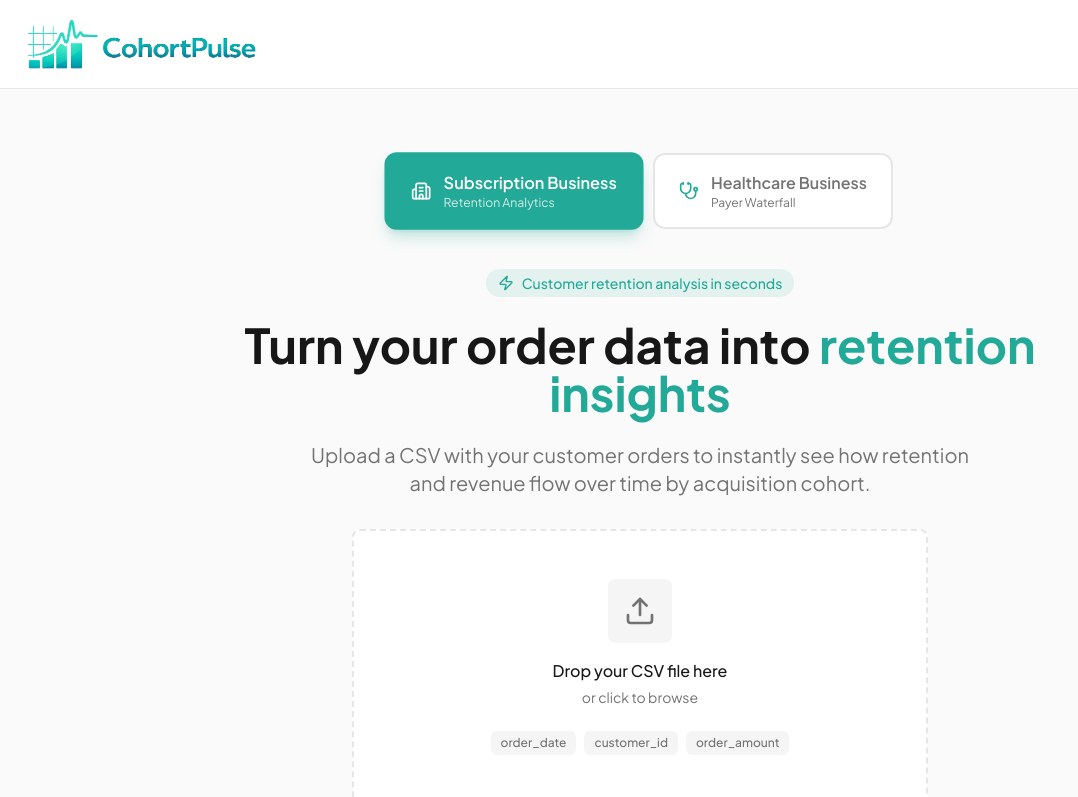
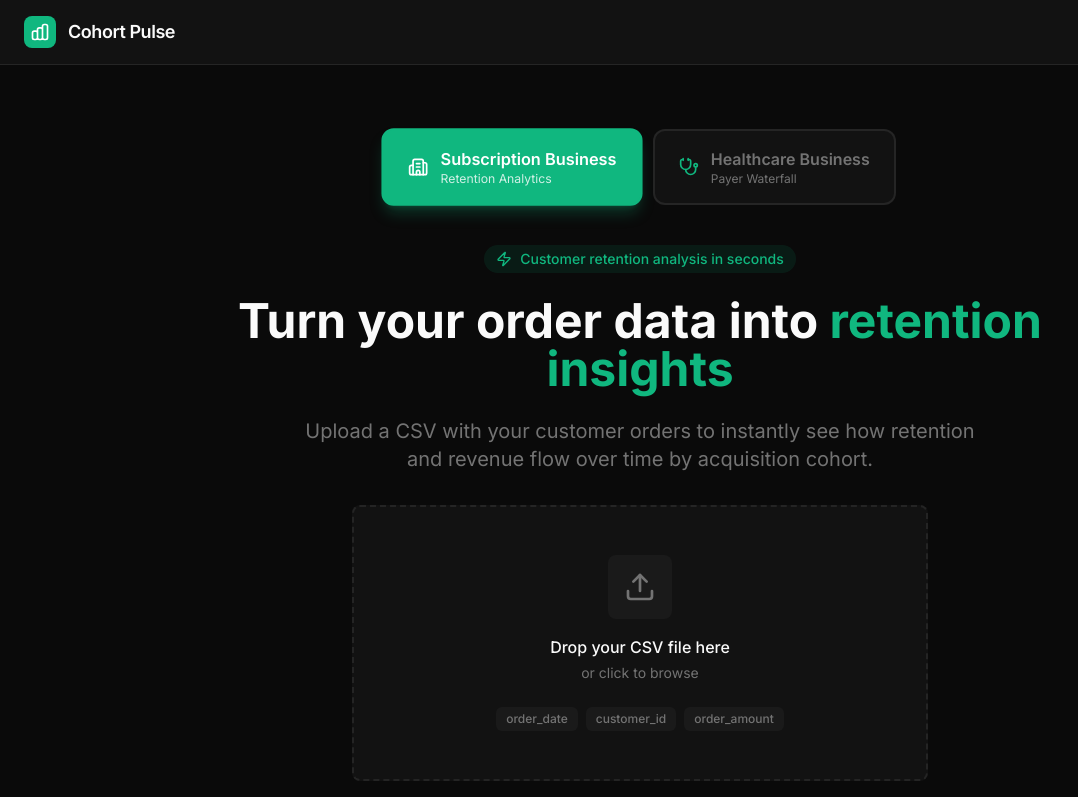
Before and after one commit to fropez87/cohort-pulse, a React (Vite) app in the folder frontend/: page / in a window 1280 px wide. Shown: the top 797 px of the page, without its empty margins (0-1078 px from the left). Built offline with nearby package versions, Linux system fonts and the light colour scheme.

Commit message:
Dark theme redesign - Linear/Vercel inspired UI with emerald accent

```diff
--- a/frontend/src/components/FileUpload.tsx
+++ b/frontend/src/components/FileUpload.tsx
@@ -30,7 +30,7 @@ export function FileUpload({ onFileSelect, isLoading, columnChips = [] }: FileUp
       {...getRootProps()}
       className={cn(
         "relative cursor-pointer rounded-lg border-2 border-dashed transition-all duration-150",
-        "p-12 text-center bg-white",
+        "p-12 text-center bg-card",
         isDragActive
           ? "border-primary bg-primary/5"
           : "border-border hover:border-muted-foreground/50",
--- a/frontend/src/components/Header.tsx
+++ b/frontend/src/components/Header.tsx
@@ -12,14 +12,16 @@ export function Header({ onLogoClick }: HeaderProps) {
   }
 
   return (
-    <header className="border-b border-border bg-white sticky top-0 z-50">
-      <div className="max-w-7xl mx-auto px-6 py-4">
-        <img
-          src="/logocp.png"
-          alt="Cohort Pulse"
-          className="h-14 w-auto cursor-pointer"
-          onClick={handleClick}
-        />
+    <header className="border-b border-border bg-card sticky top-0 z-50">
+      <div className="max-w-7xl mx-auto px-6 py-4 flex items-center justify-between">
+        <div className="flex items-center gap-3 cursor-pointer" onClick={handleClick}>
+          <div className="w-8 h-8 rounded-lg bg-primary flex items-center justify-center">
+            <svg className="w-5 h-5 text-white" fill="none" stroke="currentColor" viewBox="0 0 24 24">
+              <path strokeLinecap="round" strokeLinejoin="round" strokeWidth={2} d="M9 19v-6a2 2 0 00-2-2H5a2 2 0 00-2 2v6a2 2 0 002 2h2a2 2 0 002-2zm0 0V9a2 2 0 012-2h2a2 2 0 012 2v10m-6 0a2 2 0 002 2h2a2 2 0 002-2m0 0V5a2 2 0 012-2h2a2 2 0 012 2v14a2 2 0 01-2 2h-2a2 2 0 01-2-2z"/>
+            </svg>
+          </div>
+          <span className="font-semibold text-lg tracking-tight text-foreground">Cohort Pulse</span>
+        </div>
       </div>
     </header>
   )
--- a/frontend/src/components/LandingPage.tsx
+++ b/frontend/src/components/LandingPage.tsx
@@ -148,7 +148,7 @@ export function LandingPage({ onFileSelect, isLoading, error }: LandingPageProps
                 "flex items-center gap-3 px-6 py-4 rounded-xl text-base font-semibold transition-all duration-200 border-2",
                 analysisType === 'retention'
                   ? "bg-primary text-primary-foreground border-primary shadow-lg shadow-primary/25 scale-[1.02]"
-                  : "bg-white text-muted-foreground border-border hover:border-primary/50 hover:text-foreground hover:shadow-md"
+                  : "bg-card text-muted-foreground border-border hover:border-primary/50 hover:text-foreground hover:shadow-md"
               )}
             >
               <Building2 className={cn("h-5 w-5", analysisType === 'retention' ? "text-primary-foreground" : "text-primary")} />
@@ -165,7 +165,7 @@ export function LandingPage({ onFileSelect, isLoading, error }: LandingPageProps
                 "flex items-center gap-3 px-6 py-4 rounded-xl text-base font-semibold transition-all duration-200 border-2",
                 analysisType === 'waterfall'
                   ? "bg-primary text-primary-foreground border-primary shadow-lg shadow-primary/25 scale-[1.02]"
-                  : "bg-white text-muted-foreground border-border hover:border-primary/50 hover:text-foreground hover:shadow-md"
+                  : "bg-card text-muted-foreground border-border hover:border-primary/50 hover:text-foreground hover:shadow-md"
               )}
             >
               <Stethoscope className={cn("h-5 w-5", analysisType === 'waterfall' ? "text-primary-foreground" : "text-primary")} />
@@ -322,7 +322,7 @@ export function LandingPage({ onFileSelect, isLoading, error }: LandingPageProps
                         className={cn(
                           "py-2 px-3 font-semibold text-foreground",
                           index === 0 ? "text-left" : "text-right",
-                          analysisType === 'waterfall' && index === 1 && "bg-blue-50"
+                          analysisType === 'waterfall' && index === 1 && "bg-primary/10"
                         )}
                       >
                         {header}
@@ -333,7 +333,7 @@ export function LandingPage({ onFileSelect, isLoading, error }: LandingPageProps
                 <tbody>
                   {analysisType === 'retention' ? (
                     config.sampleOutput.rows.map((row: any, index: number) => (
-                      <tr key={index} className={index % 2 === 0 ? 'bg-white' : 'bg-gray-50/50'}>
+                      <tr key={index} className={index % 2 === 0 ? 'bg-card' : 'bg-muted/50'}>
                         <td className="py-2 px-3 font-medium">{row.cohort}</td>
                         <td className="py-2 px-3 text-right">{row.size}</td>
                         <td className="py-2 px-3 text-right">{row.m0}</td>
@@ -345,9 +345,9 @@ export function LandingPage({ onFileSelect, isLoading, error }: LandingPageProps
                   ) : (
                     <>
                       {config.sampleOutput.rows.map((row: any, index: number) => (
-                        <tr key={index} className={index % 2 === 0 ? 'bg-white' : 'bg-gray-50/50'}>
+                        <tr key={index} className={index % 2 === 0 ? 'bg-card' : 'bg-muted/50'}>
                           <td className="py-2 px-3 font-medium">{row.dos}</td>
-                          <td className="py-2 px-3 text-right bg-blue-50/50 font-semibold">{row.gross}</td>
+                          <td className="py-2 px-3 text-right bg-primary/10/50 font-semibold">{row.gross}</td>
                           <td className="py-2 px-3 text-right">{row.m1}</td>
                           <td className="py-2 px-3 text-right">{row.m2}</td>
                           <td className="py-2 px-3 text-right">{row.m3}</td>
@@ -356,7 +356,7 @@ export function LandingPage({ onFileSelect, isLoading, error }: LandingPageProps
                       {(config.sampleOutput as any).totals && (
                         <tr className="bg-muted font-bold border-t-2">
                           <td className="py-2 px-3">{(config.sampleOutput as any).totals.label}</td>
-                          <td className="py-2 px-3 text-right bg-blue-100">{(config.sampleOutput as any).totals.gross}</td>
+                          <td className="py-2 px-3 text-right bg-primary/20">{(config.sampleOutput as any).totals.gross}</td>
                           <td className="py-2 px-3 text-right">{(config.sampleOutput as any).totals.m1}</td>
                           <td className="py-2 px-3 text-right">{(config.sampleOutput as any).totals.m2}</td>
                           <td className="py-2 px-3 text-right">{(config.sampleOutput as any).totals.m3}</td>
@@ -397,7 +397,7 @@ export function LandingPage({ onFileSelect, isLoading, error }: LandingPageProps
       <footer className="border-t border-border pt-8">
         <div className="max-w-3xl mx-auto text-center space-y-4">
           <div className="text-xs text-muted-foreground/70 space-y-3">
-            <div className="p-4 rounded-lg bg-red-50 border border-red-200 text-red-800">
+            <div className="p-4 rounded-lg bg-destructive/10 border border-destructive/20 text-destructive">
               <p className="font-semibold mb-1">Important Privacy & Compliance Notice</p>
               <p>
                 Do NOT upload files containing Personally Identifiable Information (PII), Protected Health Information (PHI),
@@ -425,7 +425,7 @@ export function LandingPage({ onFileSelect, isLoading, error }: LandingPageProps
 
 function FeatureCard({ icon: Icon, title, description }: { icon: React.ElementType; title: string; description: string }) {
   return (
-    <Card className="bg-white/50 hover:bg-white/80 transition-colors">
+    <Card className="bg-card/50 hover:bg-card/80 transition-colors">
       <CardContent className="p-6">
         <div className="p-2 rounded-lg bg-primary/10 w-fit mb-4">
           <Icon className="h-5 w-5 text-primary" />
--- a/frontend/src/components/RetentionDashboard.tsx
+++ b/frontend/src/components/RetentionDashboard.tsx
@@ -218,9 +218,9 @@ export function RetentionDashboard({ data, onReset }: RetentionDashboardProps) {
                 <div
                   key={index}
                   className={`p-4 rounded-lg border-l-4 ${
-                    insight.type === 'positive' ? 'border-l-green-500 bg-green-50' :
-                    insight.type === 'warning' ? 'border-l-yellow-500 bg-yellow-50' :
-                    'border-l-primary bg-primary/5'
+                    insight.type === 'positive' ? 'border-l-green-500 bg-green-500/10' :
+                    insight.type === 'warning' ? 'border-l-yellow-500 bg-yellow-500/10' :
+                    'border-l-primary bg-primary/10'
                   }`}
                 >
                   <p className="font-semibold text-foreground">{insight.title}</p>
@@ -249,7 +249,7 @@ export function RetentionDashboard({ data, onReset }: RetentionDashboardProps) {
                   onClick={() => setActiveTable(tab.key as TableType)}
                   className={`px-3 py-1.5 rounded-md text-sm font-medium transition-colors ${
                     activeTable === tab.key
-                      ? 'bg-white text-foreground shadow-sm'
+                      ? 'bg-card text-foreground shadow-sm'
                       : 'text-muted-foreground hover:text-foreground'
                   }`}
                 >
@@ -276,7 +276,7 @@ export function RetentionDashboard({ data, onReset }: RetentionDashboardProps) {
                 {cohorts.map((cohort, rowIndex) => {
                   const rowData = currentTable?.[cohort] as Record<string, number> | undefined
                   return (
-                    <tr key={cohort} className={rowIndex % 2 === 0 ? 'bg-white' : 'bg-gray-50/50'}>
+                    <tr key={cohort} className={rowIndex % 2 === 0 ? 'bg-card' : 'bg-muted/30'}>
                       <td className="py-2 px-3 font-medium sticky left-0 bg-inherit">{cohort}</td>
                       {columns.map((col) => {
                         const value = rowData?.[col]
--- a/frontend/src/index.css
+++ b/frontend/src/index.css
@@ -1,4 +1,4 @@
-@import url('https://fonts.googleapis.com/css2?family=Plus+Jakarta+Sans:wght@400;500;600;700&display=swap');
+@import url('https://fonts.googleapis.com/css2?family=Inter:wght@400;500;600;700&display=swap');
 
 @tailwind base;
 @tailwind components;
@@ -6,25 +6,25 @@
 
 @layer base {
   :root {
-    /* Neutral base - clean grays */
-    --background: 0 0% 99%;
-    --foreground: 0 0% 9%;
-    --card: 0 0% 100%;
-    --card-foreground: 0 0% 9%;
-    --popover: 0 0% 100%;
-    --popover-foreground: 0 0% 9%;
+    /* Dark theme - Linear/Vercel inspired */
+    --background: 0 0% 4%;
+    --foreground: 0 0% 98%;
+    --card: 0 0% 7%;
+    --card-foreground: 0 0% 98%;
+    --popover: 0 0% 7%;
+    --popover-foreground: 0 0% 98%;
 
-    /* Single accent color - teal */
-    --primary: 172 66% 40%;
+    /* Emerald accent */
+    --primary: 160 84% 39%;
     --primary-foreground: 0 0% 100%;
 
     /* Secondary/muted */
-    --secondary: 0 0% 96%;
-    --secondary-foreground: 0 0% 9%;
-    --muted: 0 0% 96%;
+    --secondary: 0 0% 10%;
+    --secondary-foreground: 0 0% 98%;
+    --muted: 0 0% 10%;
     --muted-foreground: 0 0% 45%;
-    --accent: 0 0% 96%;
-    --accent-foreground: 0 0% 9%;
+    --accent: 0 0% 10%;
+    --accent-foreground: 0 0% 98%;
 
     /* States */
     --destructive: 0 72% 51%;
@@ -32,10 +32,10 @@
     --success: 142 71% 45%;
     --warning: 38 92% 50%;
 
-    /* Borders */
-    --border: 0 0% 90%;
-    --input: 0 0% 90%;
-    --ring: 172 66% 40%;
+    /* Borders - subtle */
+    --border: 0 0% 100% / 0.08;
+    --input: 0 0% 100% / 0.08;
+    --ring: 160 84% 39%;
 
     --radius: 0.5rem;
   }
@@ -47,30 +47,30 @@
   }
   body {
     @apply bg-background text-foreground antialiased;
-    font-family: 'Plus Jakarta Sans', -apple-system, BlinkMacSystemFont, sans-serif;
-    font-size: 16px;
-    line-height: 1.6;
+    font-family: 'Inter', -apple-system, BlinkMacSystemFont, sans-serif;
+    font-size: 14px;
+    line-height: 1.5;
     margin: 0;
   }
 }
 
-/* Custom scrollbar - subtle */
+/* Custom scrollbar - dark theme */
 ::-webkit-scrollbar {
-  width: 6px;
-  height: 6px;
+  width: 8px;
+  height: 8px;
 }
 
 ::-webkit-scrollbar-track {
-  background: transparent;
+  background: hsl(0 0% 7%);
 }
 
 ::-webkit-scrollbar-thumb {
-  background: hsl(var(--muted-foreground) / 0.2);
-  border-radius: 3px;
+  background: hsl(0 0% 20%);
+  border-radius: 4px;
 }
 
 ::-webkit-scrollbar-thumb:hover {
-  background: hsl(var(--muted-foreground) / 0.3);
+  background: hsl(0 0% 27%);
 }
 
 /* Animation delays for staggered effects */
@@ -80,7 +80,22 @@
 .animate-delay-400 { animation-delay: 400ms; }
 .animate-delay-500 { animation-delay: 500ms; }
 
-/* Clean background - no gradients */
+/* Dark background */
 .bg-gradient-subtle {
-  background: #FAFAFA;
+  background: hsl(0 0% 4%);
 }
+
+/* Tabular numbers for data */
+.tabular-nums {
+  font-variant-numeric: tabular-nums;
+}
+
+/* Subtle fade in animation */
+@keyframes fadeIn {
+  from { opacity: 0; transform: translateY(4px); }
+  to { opacity: 1; transform: translateY(0); }
+}
+
+.animate-fade-in {
+  animation: fadeIn 0.2s ease-out forwards;
+}
```
Also changed, not shown: frontend/src/components/Charts.tsx (+24 -20 lines), frontend/src/components/CohortHeatmap.tsx (+4 -4 lines).
